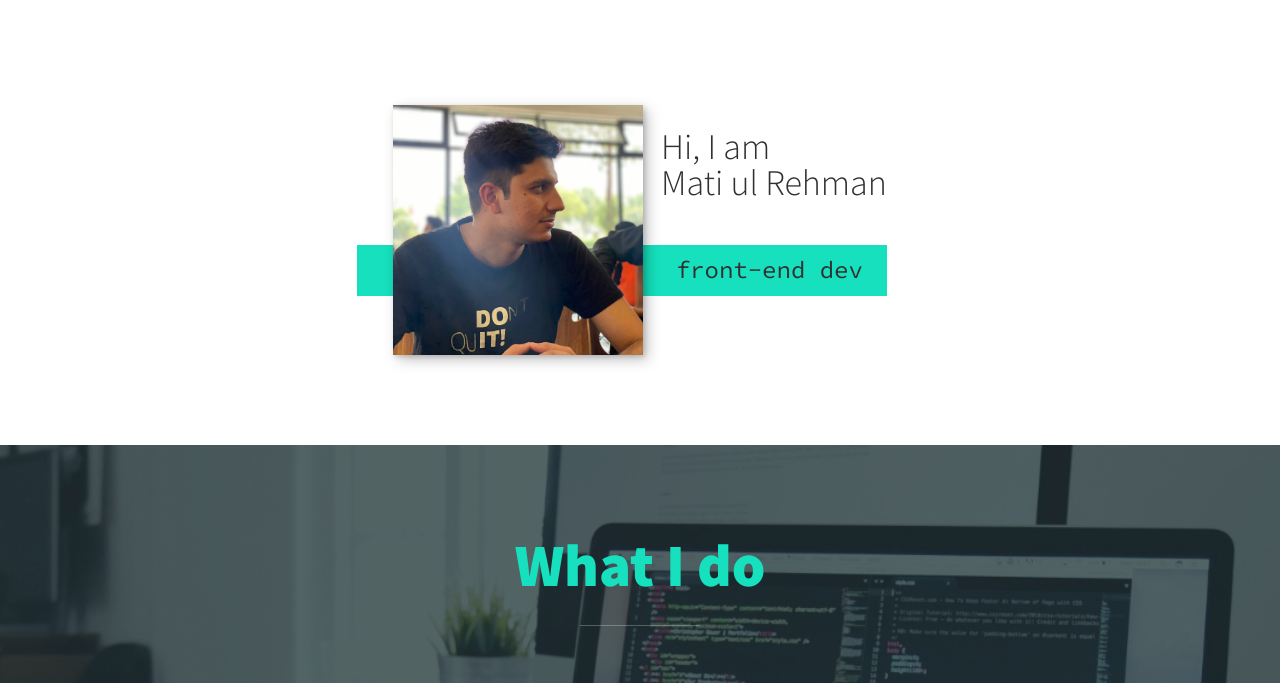
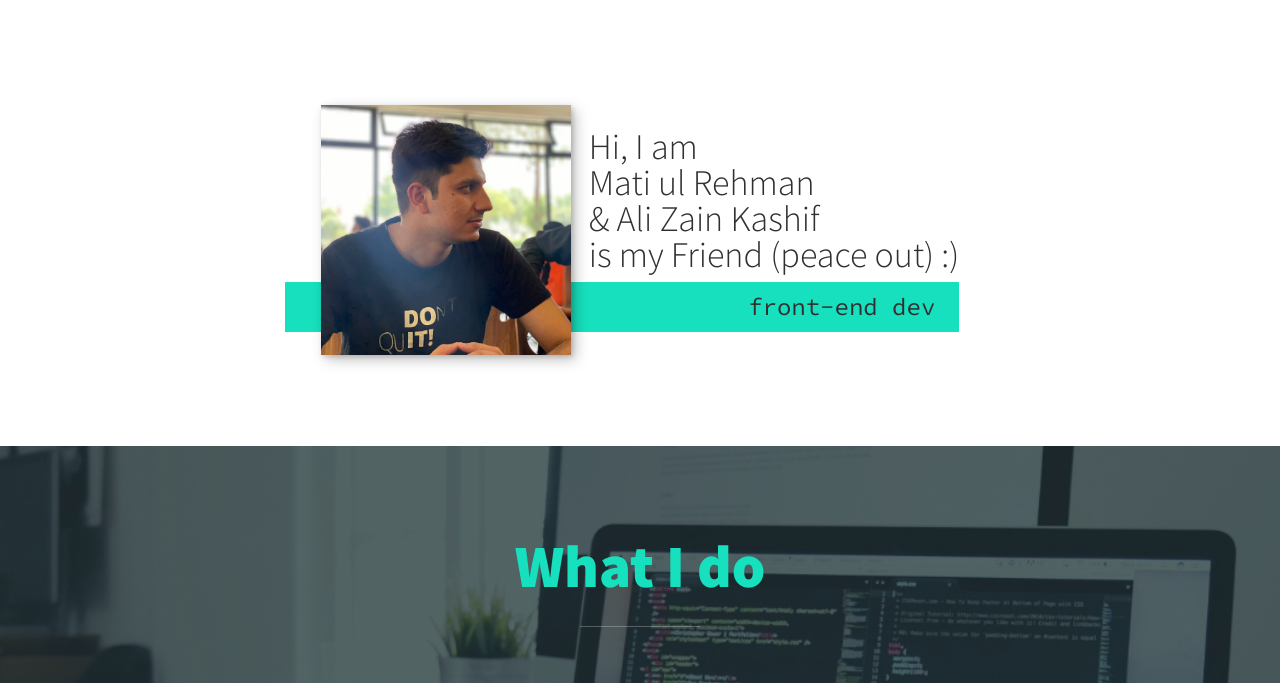
Before and after one commit to alizainkashif/Matiz009.github.io, a plain HTML site: page index.html in a window 1280 px wide. Shown: the part 42-725 px from the top of the page. Drawn offline with nearby package versions, Linux system fonts and the light colour scheme.

Commit message:
Just Contributing First Time

```diff
--- a/index.html
+++ b/index.html
@@ -40,7 +40,7 @@
     <section class="intro" id="home">
         <h1 class="section__title section__title--intro">
             Hi, I am
-            <strong class="bold">Mati ul Rehman</strong>
+            <strong class="bold">Mati ul Rehman</strong> &  Ali Zain Kashif <br> is my Friend (peace out) :)
         </h1>
         <p class="section__subtitle section__subtitle--intro">front-end dev</p>
         <img src="/imgs/pic-1.jpg " alt="pic of mati " class="intro__img" />
```
